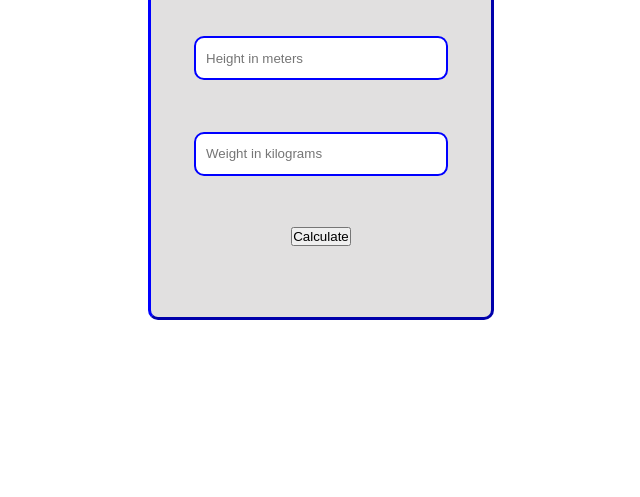
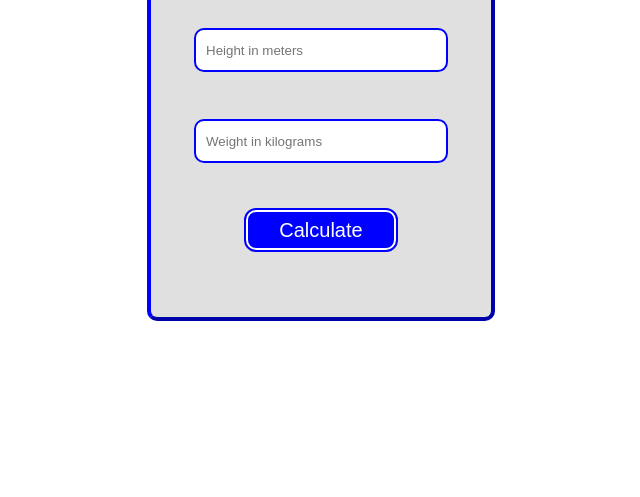
Before and after one commit to mhuzaifa360/classTask06-BMI-CALCULATOR, a plain HTML site: page index.html in a window 1280 px wide. Shown: the part 303-800 px from the top of the page, without its empty margins (319-959 px from the left). Drawn offline with Linux system fonts and the light colour scheme.

Commit message:
add style to button like bg color and font size and also hover

```diff
--- a/index.html
+++ b/index.html
@@ -23,7 +23,7 @@
             justify-content: space-evenly;
             align-items: center;
             flex-direction: column;
-            border: 3px outset blue;
+            border: 4px outset blue;
             border-radius: 10px;
             padding: 20px;
             background: #e1e0e0;
@@ -42,9 +42,27 @@
         input{
             width: 80%;
             height: 40px;
+            padding-left: 10px;
             border: 2px solid blue;
             border-radius: 10px;
-            padding-left: 10px;
+        }
+        button{
+            color: white;
+            font-size: 20px;
+            font-weight: 400;
+            background: blue;
+            border: 2px solid white;
+            outline: 2px solid blue;
+            border-radius: 10px;
+            width: 150px;
+            height: 40px;
+        }
+        button:hover{
+            color: blue;
+            background: white;
+            border: 2px solid blue;
+            outline: 2px solid white;
+
         }
     </style>
 </head>
```
